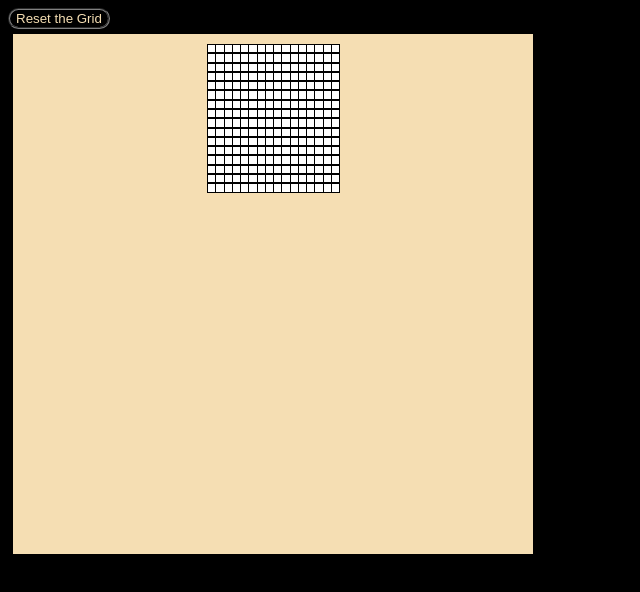
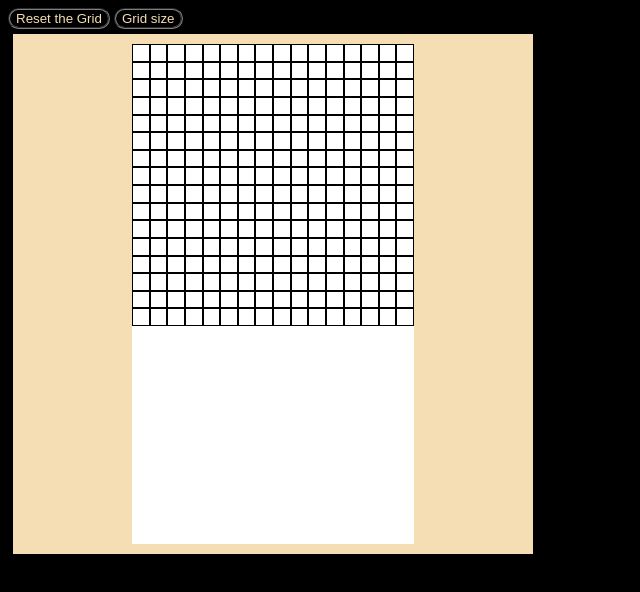
Before and after one commit to KangarooAlpha/odin_etch_a_sketch, a plain HTML site: page index.html in a window 1280 px wide. Both pictures are taken after a click on the button "Reset the Grid". Shown: the whole page, without its empty margins (0-640 px from the left). Drawn offline with Linux system fonts and the light colour scheme.

Commit message:
turned reset and draw into functions

```diff
--- a/index.html
+++ b/index.html
@@ -10,6 +10,7 @@
 
 <body>
     <button id="reset">Reset the Grid</button>
+    <button id="input">Grid size</button>
     <div id="container">
 
     </div>
--- a/script.js
+++ b/script.js
@@ -1,9 +1,10 @@
 const container = document.querySelector("#container");
 
-function createGrid(size){
+function createGrid(size = 16){
     let num = 0
     for (let i = 0; i < size ; i++){
         var outerDivs = document.createElement("div")
+        outerDivs.classList.toggle("drawing_board")
 
         for (let j = 0; j <size ; j++){
             var innerDivs = document.createElement("div")
@@ -14,23 +15,58 @@ function createGrid(size){
             innerDivs.style.margin = "none";
             innerDivs.style.border = "1px black";
             innerDivs.style.borderStyle = "solid";
-            innerDivs.style.padding = `calc(100%/${size})`;
-            innerDivs.style.minWidth = `calc(100px * (1/${size}`;
-            innerDivs.style.minHeight = `calc(100px * (1/${size}`;
+ //           innerDivs.style.padding = `calc(100%/${size})`;
+            innerDivs.style.minWidth = `calc(500px/(2*${size}))`;
+            innerDivs.style.minHeight = `calc(500px/(2*${size}))`;
             innerDivs.style.backgroundColor = "white";
-        //    innerDivs.style.height = "calc(100%/${size})";
-            innerDivs.style.width = `calc(100%/${size})`;
+   //         innerDivs.style.height = `calc(100%/${size})`;
+   //         innerDivs.style.width = `calc(100%/${size})`;
 
         }
+
         container.appendChild(outerDivs)
     }
+    toDraw()
+    toReset()
+
 }
-createGrid(16)
-const drawingBoard = document.querySelectorAll(".drawing_board")
-drawingBoard.forEach(function(square){
-    square.addEventListener("mouseover", function(e) {
-        console.log(1)
-        square.style.backgroundColor = "black"
+createGrid()
+
+const gridSize = document.querySelector("#input")
+gridSize.addEventListener("click", ()=>{
+    userInput = askUser();
+    document.querySelectorAll(".drawing_board").forEach(e => e.remove());
+    createGrid(userInput);
 
 })
-})
+
+
+function toDraw(){
+    var drawingBoard = document.querySelectorAll(".drawing_board")
+    drawingBoard.forEach(function(square){
+        square.addEventListener("mouseover", function(e) {
+            console.log(1)
+            square.style.backgroundColor = "black"
+
+    })
+    })
+}
+
+function toReset(){
+    const reset = document.querySelector("#reset")
+    var drawingBoard = document.querySelectorAll(".drawing_board")
+    reset.addEventListener("click", ()=> {
+        drawingBoard.forEach(function(square){
+                square.style.backgroundColor = "white"
+            })
+        })
+}
+
+
+function askUser(){
+    let result = parseInt(prompt("Please input a size for the grid, between 1-100"))
+    if (isNaN(result)) {
+       return (askUser());
+    }
+    return result;
+}
--- a/style.css
+++ b/style.css
@@ -1,5 +1,7 @@
 body {
     background-color: black;
+    align-content: center;
+    justify-content: center;
 }
 
 #container{
@@ -14,7 +16,7 @@ body {
     overflow:auto ;
 }
 
-#reset{
+#reset, #input{
     background-color: black;
     color: wheat;
     border-radius: 20px;
```
